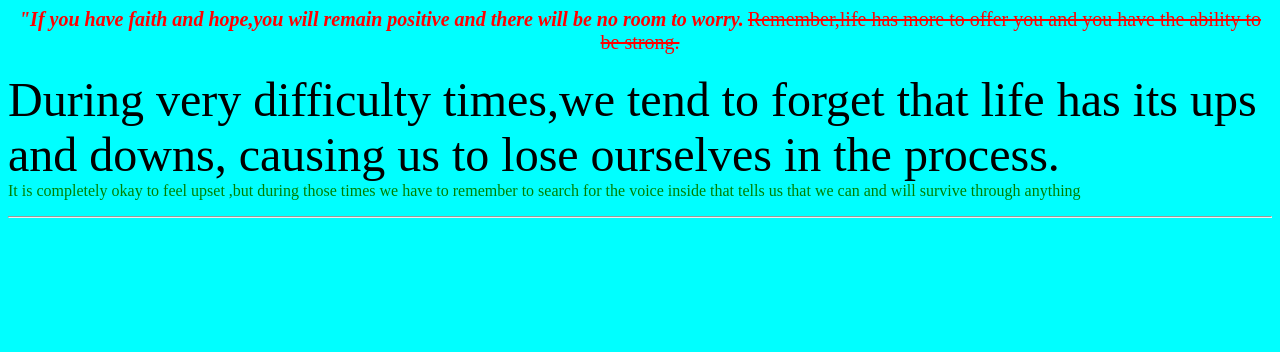
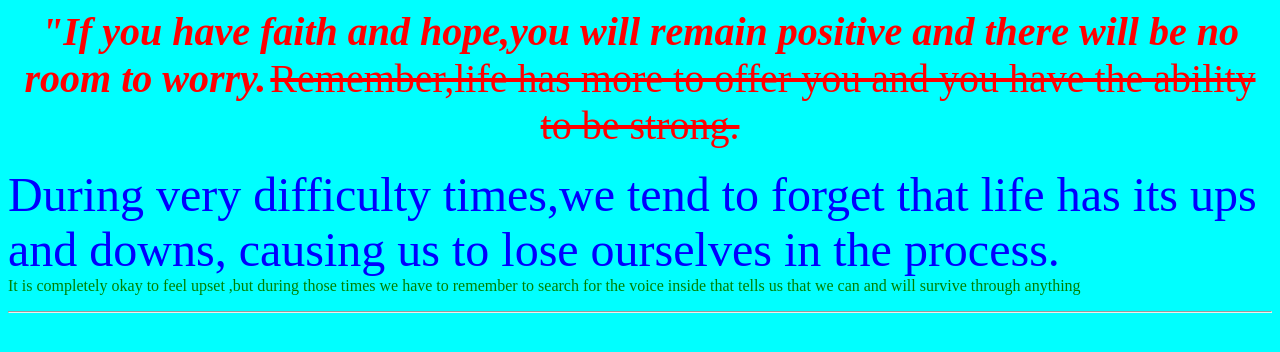
Before and after one commit to Dhanashree312/practice-repo, a plain HTML site: page index.html in a window 1280 px wide. Drawn offline with Linux system fonts and the light colour scheme.

Commit message:
color and font changed

```diff
--- a/index.html
+++ b/index.html
@@ -4,12 +4,12 @@
 <style>
     body{
         background-color: aqua;
-        color:black:
+        color:blue;
 
     }
     .color{
         color: red;
-        font-size: 20px;
+        font-size: 40px;
     }
 </style>
 </HEAD>
```
